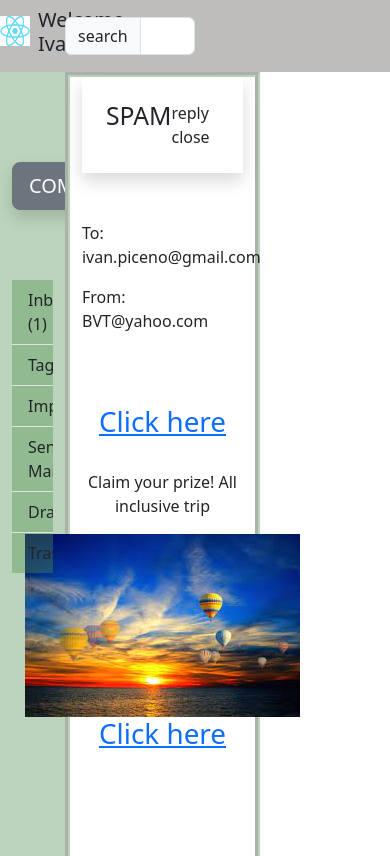
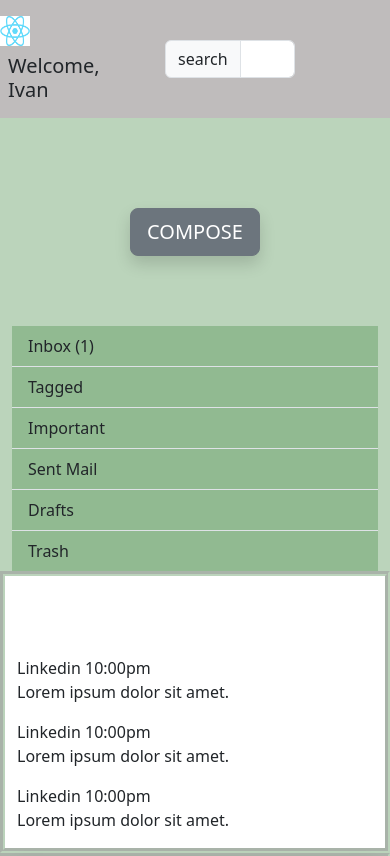
Before and after one commit to IvanPiceno171/BVT-BootstrapProject, a plain HTML site: page index.html in a window 390 px wide. Shown: the top 856 px of the page. Drawn offline with nearby package versions, Linux system fonts and the light colour scheme.

Commit message:
bootstrap breakpoints

```diff
--- a/index.html
+++ b/index.html
@@ -12,12 +12,12 @@
 
     <!-- NAVBAR -->
     <nav class="navbar">
-        <div class="col-2"><div class="user-name">
+        <div class="col-sm-2 col-2"><div class="user-name">
             <span><img src="/img/rfeaf.png" alt="" width="30px" height="30px
                 " class="my-2"></span>
             <span><h5 class="mx-2">Welcome, Ivan</h5></span>
         </div></div>
-        <div class="col-4"><div class="input-group">
+        <div class="col-sm-5 col-4"><div class="input-group">
             <span class="input-group-text">search</span>
             <input type="text" aria-label="First name" class="form-control">
           </div></div>
@@ -30,7 +30,7 @@
     <div class="container-fluid ">
       <div class="row">
         <!-- FIRST COLUMN -->
-        <div class="col-2 first-col">
+        <div class="col-sm-4 col-lg-2 first-col">
             <div class="compose-button">
               <button type="button" class="btn btn-secondary btn-lg shadow">COMPOSE</button>
           </div>
@@ -47,7 +47,7 @@
             </div>
         </div>
         <!-- SECOND COLUMN -->
-        <div class="col-4 second-col">
+        <div class="col-sm-8 col-lg-4 second-col">
             <div class="emailListContainer">
           <div class="emailList">
             <span>Linkedin</span>
@@ -68,7 +68,7 @@
         </div>
     </div>
         <!-- THRID COlUMN -->
-        <div class="col-6 third-col">
+        <div class="col-sm-12 col-lg-6 third-col">
             <div class="shadow emailName p-4">
                 <h2>SPAM</h2>
                 <div>
--- a/styles.css
+++ b/styles.css
@@ -74,9 +74,14 @@ border: 5px groove rgba(78, 142, 78, 0.381);
 
 
 /* MEDIA QUERY */
-@media screen and (max-width:500px) {
-    .second-col{
-        display: none;
+ @media screen and (max-width:700px) {
+    .user-name{
+       display: block;
     }
+}
 
+@media screen and (max-width:580px) {
+    .input-group{
+        margin-left: 100px;
+    }
 }
```
